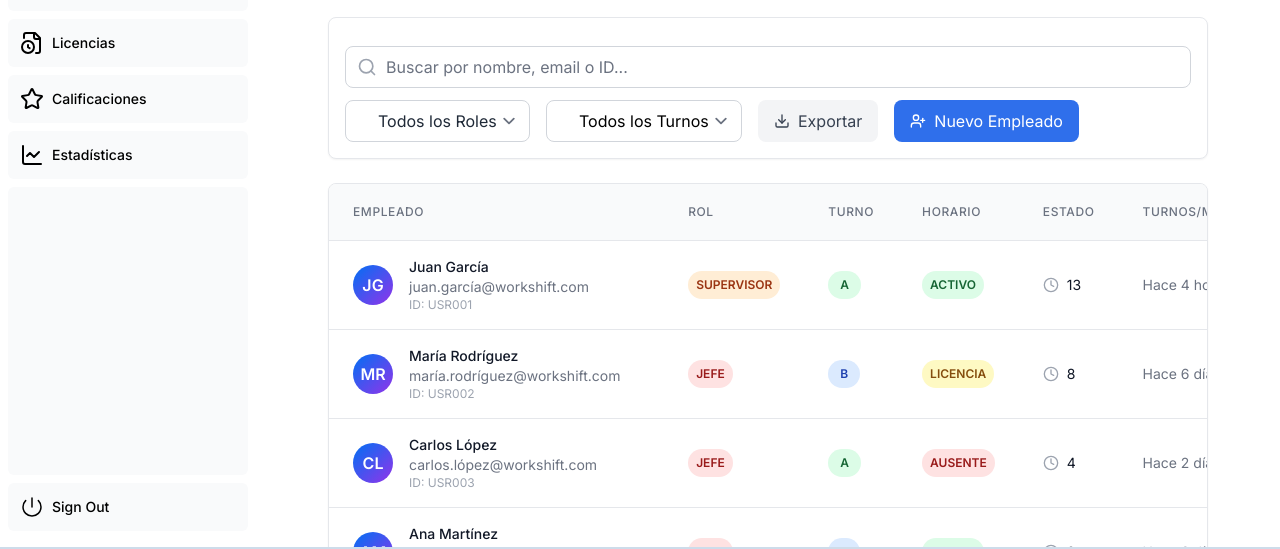
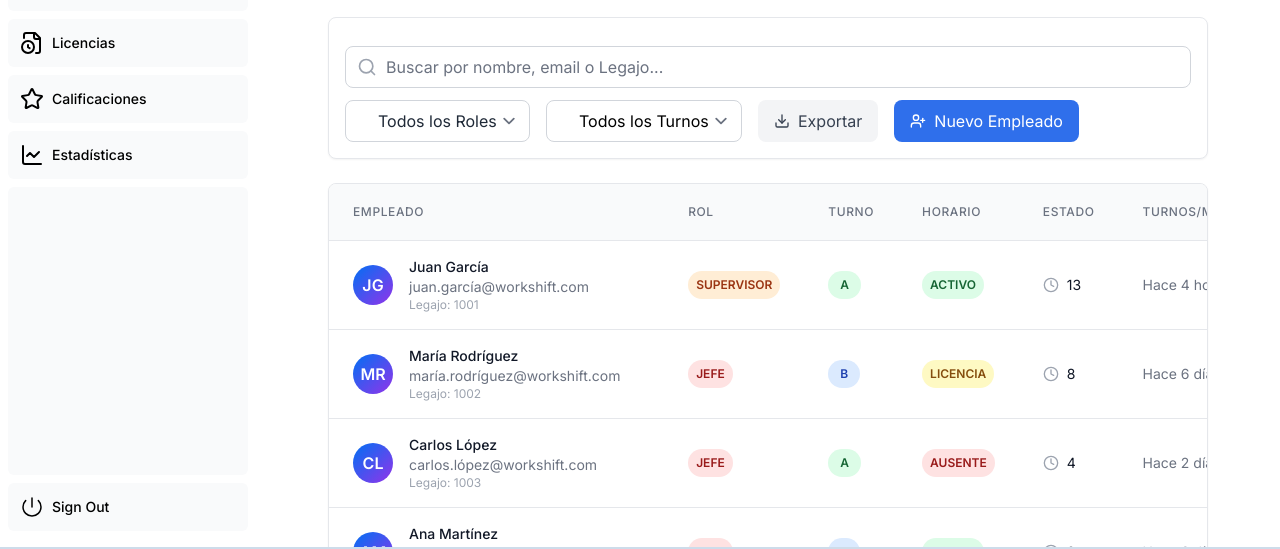
Before and after one commit to WorkShift-ISSD/workshift-ui, a Next.js app: page /dashboard/personal in a window 1280 px wide. Shown: the part 253-802 px from the top of the page. Built offline with nearby package versions, Linux system fonts and the light colour scheme.

Commit message:
refleja legajo y busqueda por ese campo

```diff
--- a/app/dashboard/personal/page.tsx
+++ b/app/dashboard/personal/page.tsx
@@ -119,7 +119,7 @@ export default function DashboardPage() {
           emp.apellido.toLowerCase().includes(term) ||
           fullName.includes(term) || // busca "nombre apellido"
           emp.email.toLowerCase().includes(term) ||
-          emp.id.toString().toLowerCase().includes(term)
+          emp.legajo.toString().toLowerCase().includes(term)
         );
       });
     }
@@ -370,7 +370,7 @@ const legajoExistente = employees.find(emp =>
               <Search className="absolute left-3 top-1/2 transform -translate-y-1/2 text-gray-400 h-5 w-5" />
               <input
                 type="text"
-                placeholder="Buscar por nombre, email o ID..."
+                placeholder="Buscar por nombre, email o Legajo..."
                 className="w-full pl-10 pr-4 py-2 border border-gray-300 rounded-lg focus:outline-none focus:ring-2 focus:ring-blue-500"
                 value={searchTerm}
                 onChange={(e) => setSearchTerm(e.target.value)}
@@ -464,7 +464,7 @@ const legajoExistente = employees.find(emp =>
                           {employee.email}
                         </div>
                         <div className="text-xs text-gray-400">
-                          ID: {employee.id}  {/*Colocar Legajo o */}
+                          Legajo: {employee.legajo}
                         </div>
                       </div>
                     </div>
```
